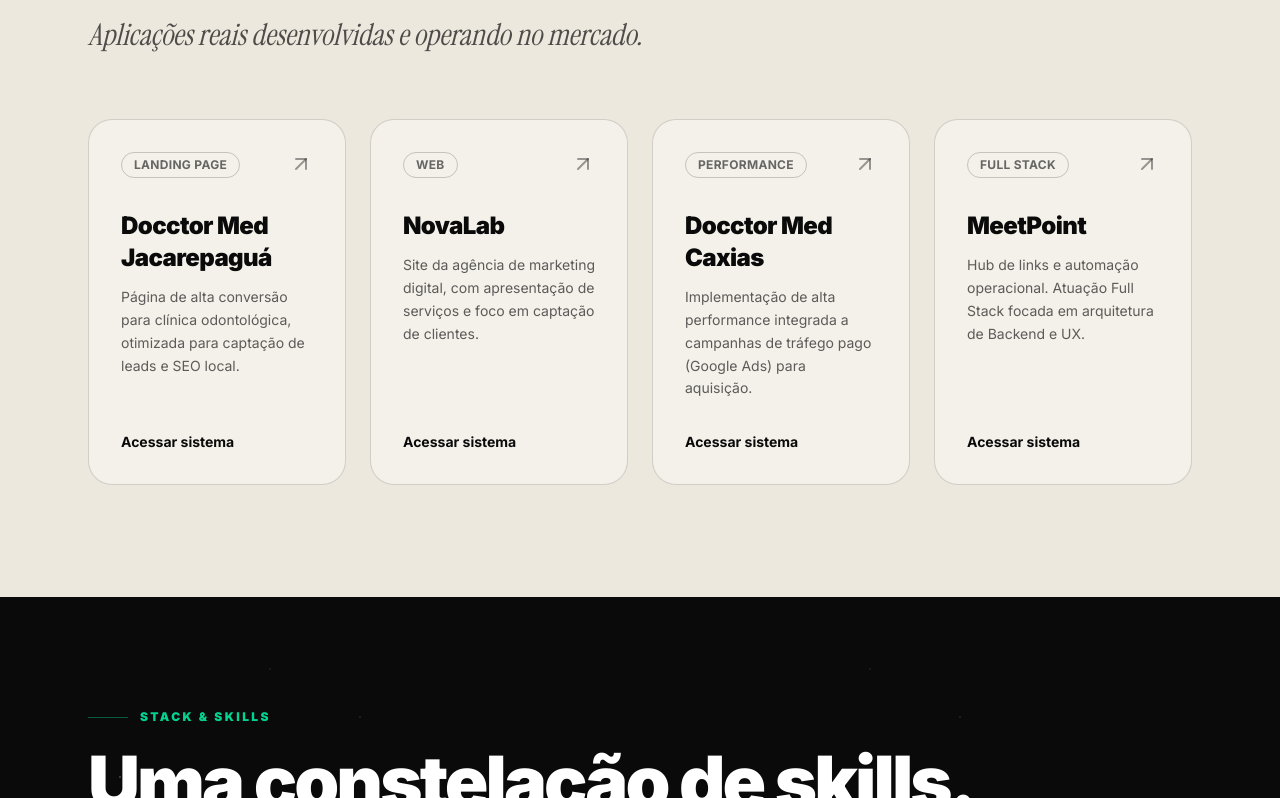
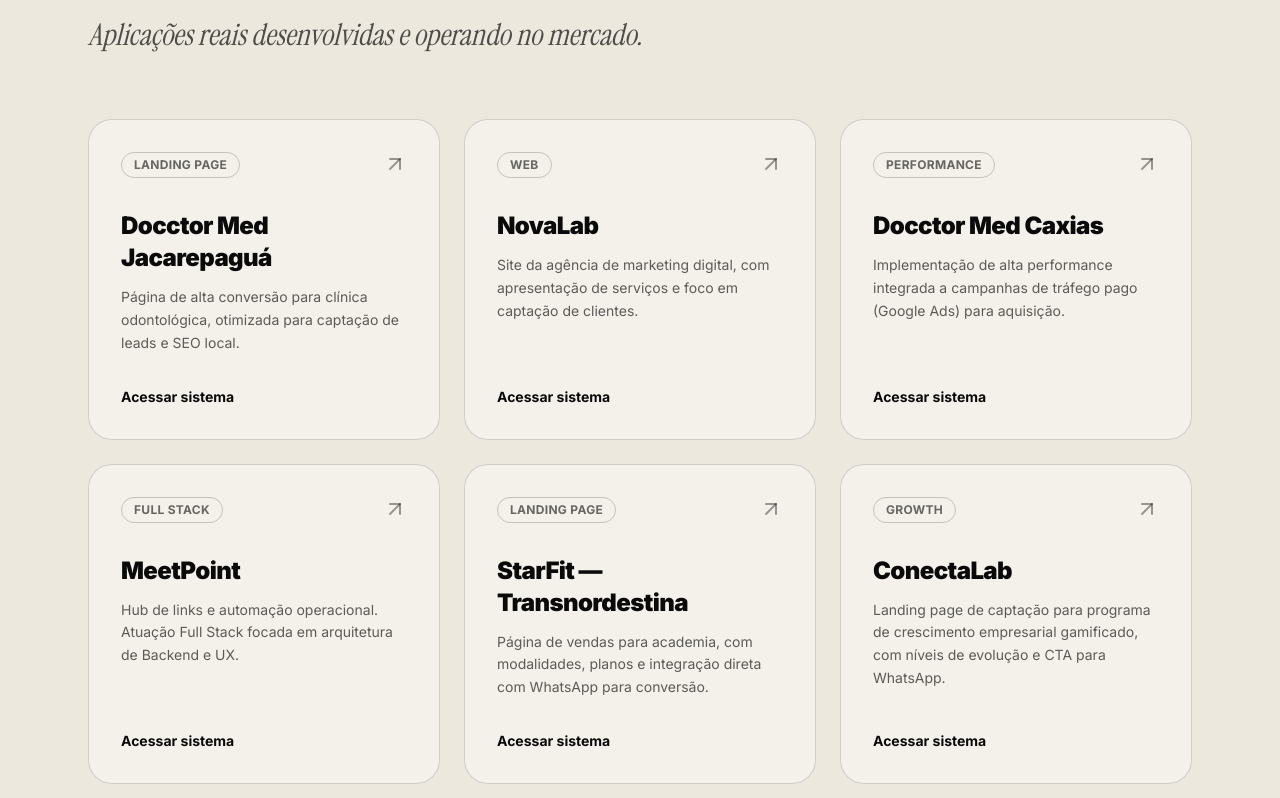
Before and after one commit to 7Genesis/portfolio-genesis, a Next.js app: page / in a window 1280 px wide. Shown: the part 2002-2800 px from the top of the page. Built offline with nearby package versions, Linux system fonts and the light colour scheme; no server answers.

Commit message:
feat: adiciona StarFit Transnordestina e ConectaLab aos projetos

```diff
--- a/app/page.tsx
+++ b/app/page.tsx
@@ -66,6 +66,18 @@
     tag: 'Full Stack',
     desc: 'Hub de links e automação operacional. Atuação Full Stack focada em arquitetura de Backend e UX.',
     href: 'https://novalab.me/meetpoint',
+  },
+  {
+    title: 'StarFit — Transnordestina',
+    tag: 'Landing Page',
+    desc: 'Página de vendas para academia, com modalidades, planos e integração direta com WhatsApp para conversão.',
+    href: 'https://starfitpnz.com.br/transnordestina/',
+  },
+  {
+    title: 'ConectaLab',
+    tag: 'Growth',
+    desc: 'Landing page de captação para programa de crescimento empresarial gamificado, com níveis de evolução e CTA para WhatsApp.',
+    href: 'https://lp.novalab.me/conectalab/',
   },
 ];
 
@@ -144,7 +156,7 @@
             </p>
           </Reveal>
 
-          <RevealStagger className="mt-16 grid grid-cols-1 gap-6 sm:grid-cols-2 lg:grid-cols-4">
+          <RevealStagger className="mt-16 grid grid-cols-1 gap-6 sm:grid-cols-2 lg:grid-cols-3">
             {projects.map((p) => (
               <a
                 key={p.title}
```
